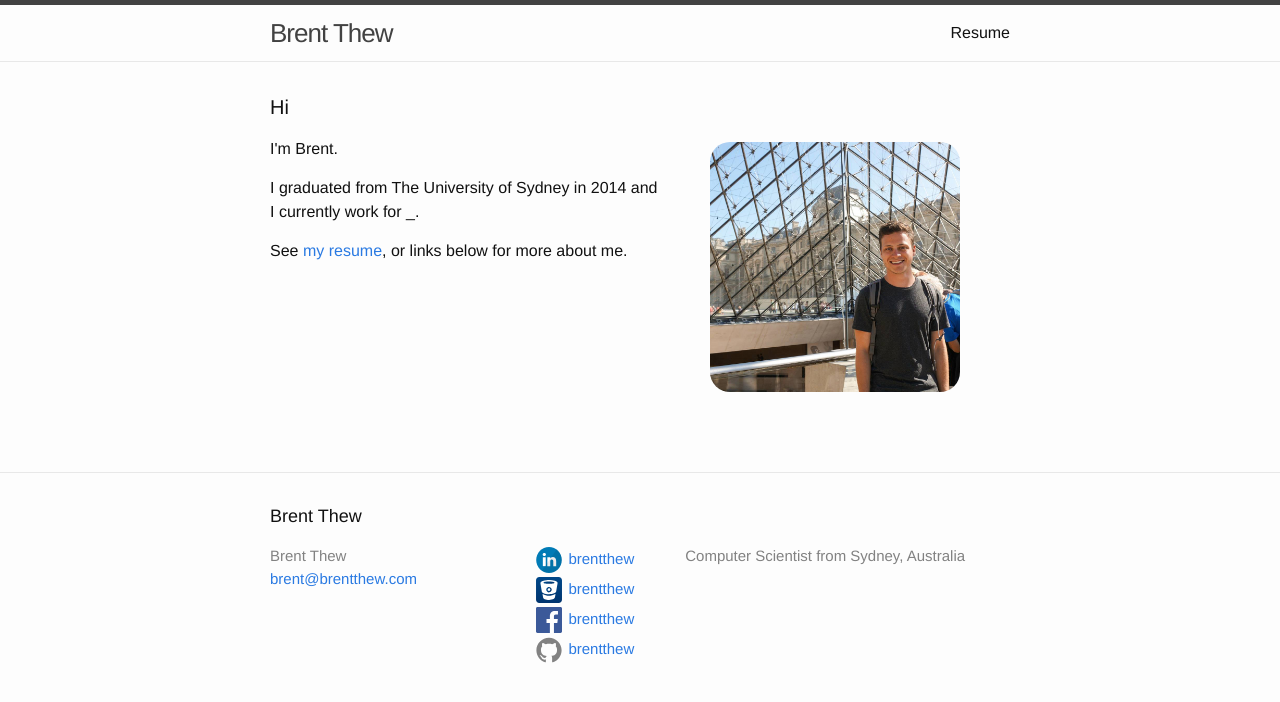
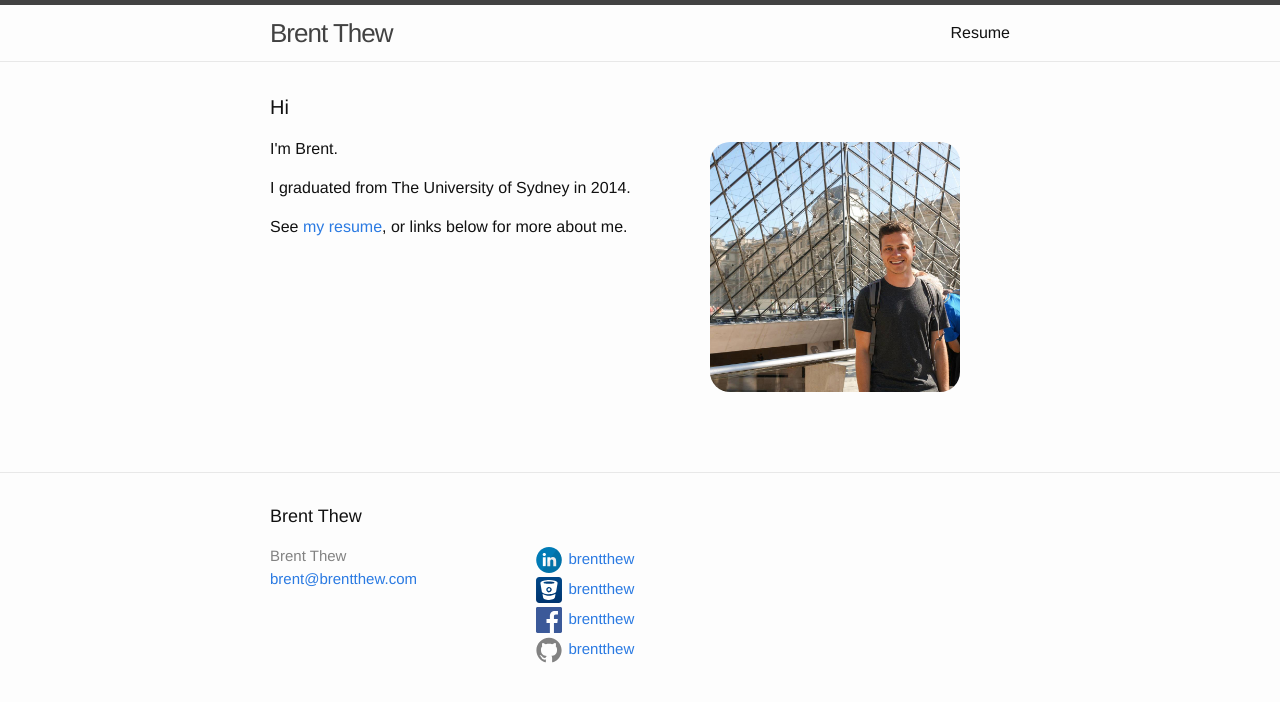
Before and after one commit to brentthew/brentthew.github.io, a Jekyll site: the page built from index.html, in a window 1280 px wide. Shown: the top 702 px of the page. Built offline with Jekyll 4.4.1, drawn with Linux system fonts in a browser that asks for light colours.

```diff
--- a/_config.yml
+++ b/_config.yml
@@ -2,7 +2,7 @@
 title: Brent Thew
 email: brent@brentthew.com
 description: > # this means to ignore newlines until "baseurl:"
-  Computer Scientist from Sydney, Australia
+  Brent Thew. A Computer Scientist from Sydney, Australia.
 baseurl: "" # the subpath of your site, e.g. /blog/
 url: "http://brentthew.com" # the base hostname & protocol for your site
 #url: "http://localhost:4000"
--- a/_includes/footer.html
+++ b/_includes/footer.html
@@ -127,9 +127,11 @@
         </ul>
       </div>
 
+    {% comment %}
       <div class="footer-col  footer-col-3">
         <p class="text">{{ site.description }}</p>
       </div>
+    {% endcomment %}
     </div>
 
   </div>
--- a/index.html
+++ b/index.html
@@ -28,7 +28,8 @@ layout: default
 
  <p> I'm Brent.</p>
 
- <p> I graduated from The University of Sydney in 2014 and I currently work for _. </p>
+ <p> I graduated from The University of Sydney in 2014. </p>
+ {% comment %} and I currently work for _. </p> {% endcomment %}
 
  <p> See <a href="{{ site.url }}/assets/{{ site.resume }}">my resume</a>, or links below for more about me.</p>
 
```
